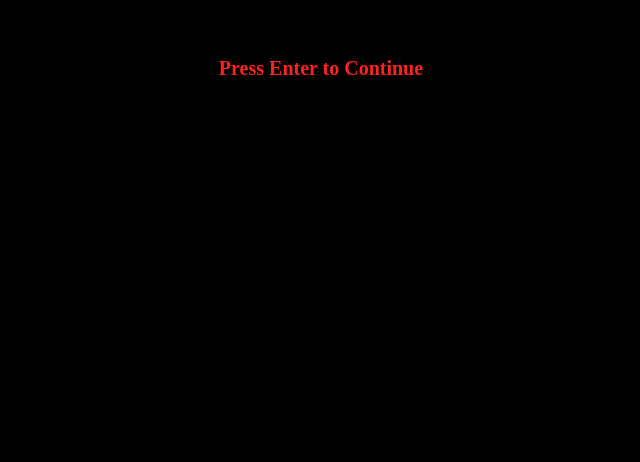
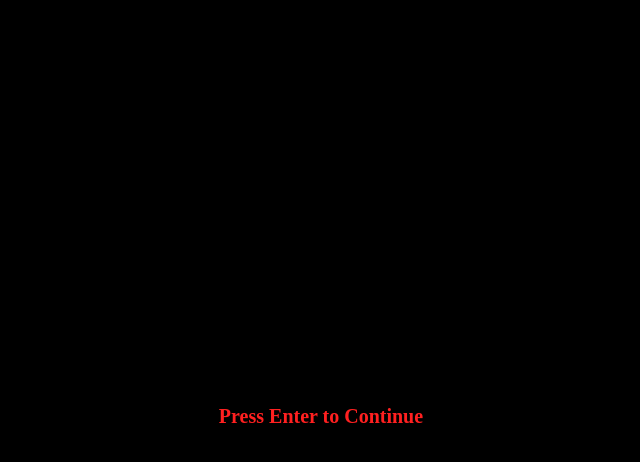
Before and after one commit to khizarusestate/MyPortfolio, a React (Vite) app: page / in a window 1280 px wide. Shown: the part 332-794 px from the top of the page, without its empty margins (319-959 px from the left). Built offline with nearby package versions, Linux system fonts and the light colour scheme.

Commit message:
Move enter prompt near bottom of screen

```diff
--- a/src/styles.css
+++ b/src/styles.css
@@ -24,9 +24,9 @@ body {
 .welcome-screen {
   min-height: 100vh;
   display: flex;
-  align-items: center;
+  align-items: flex-end;
   justify-content: center;
-  padding: 24px;
+  padding: 24px 24px 40px;
   background: #000;
   text-align: center;
 }
```
